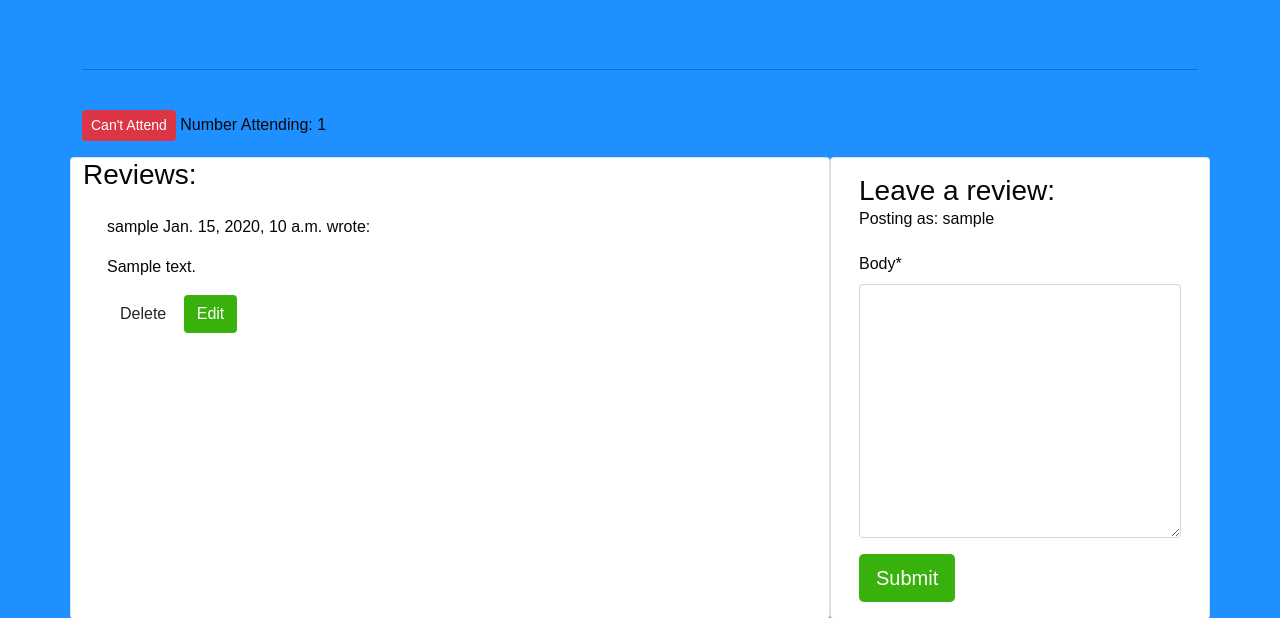
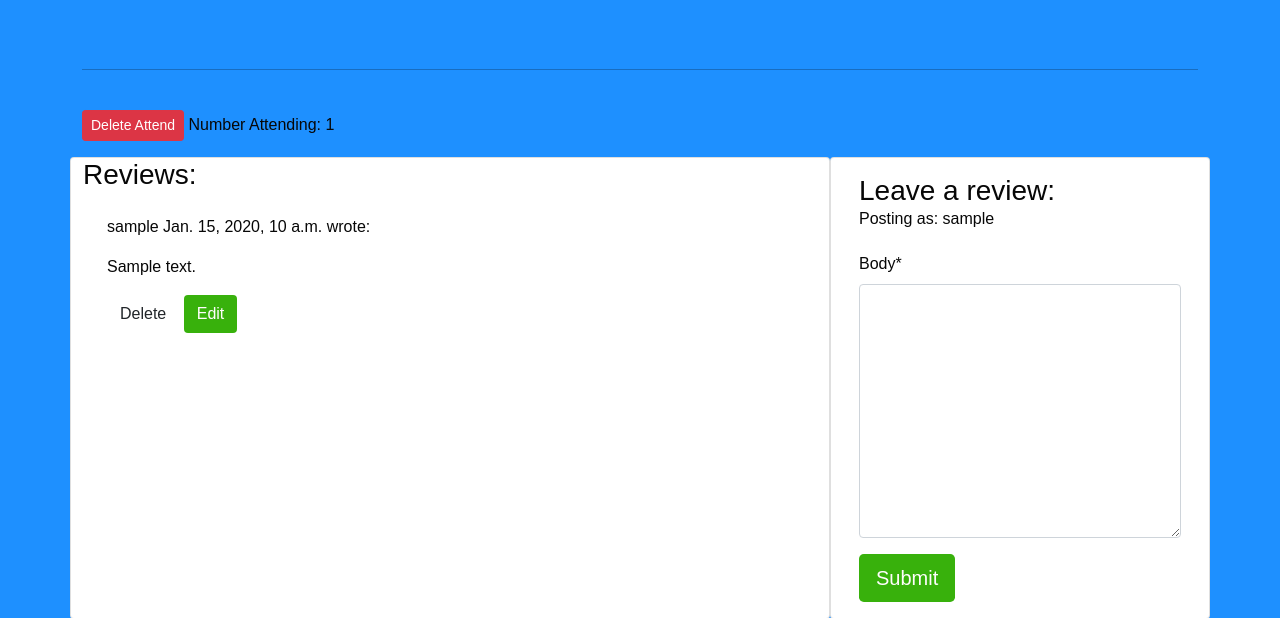
Before and after one commit to AmandaCIdev/full-stack-capstone, a Django app: a page that uses event/templates/event/event_detail.html in a window 1280 px wide. Shown: the part 491-1109 px from the top of the page. Run offline with Django 4.2, Linux system fonts and the light colour scheme; a user stored in the database is signed in; tables that the repository leaves empty hold one stand-in row (values such as "Sample post"); some libraries are stand-ins or nearby versions.

```diff
--- a/event/templates/event/event_detail.html
+++ b/event/templates/event/event_detail.html
@@ -59,7 +59,7 @@
             {% csrf_token %}
             {% if user.is_authenticated %}
             {% if user_like %}
-            <button type="submit" , name="slug" , value="{{ event.slug }}" , class="btn btn-danger btn-sm">Can't
+            <button type="submit" , name="slug" , value="{{ event.slug }}" , class="btn btn-danger btn-sm">Delete
                 Attend</button> Number Attending: {{likes}}
             {% else %}
             <button type="submit" , name="slug" , value="{{ event.slug }}" ,
--- a/event/urls.py
+++ b/event/urls.py
@@ -7,8 +7,8 @@ urlpatterns = [
     path('create/', views.event_create, name='create'),  # Create a new event
     path('<slug:slug>/update/', views.event_update, name='update'),  # Update an event
     path('<slug:slug>/delete/', views.event_delete, name='delete'),  # Delete an event
-    path('<slug:slug>/edit_review/<int:review_id>', views.review_edit, name='review_edit'),
-    path('<slug:slug>/delete_review/<int:review_id>', views.review_delete, name='review_delete'),
+    path('<slug:slug>/edit_review/<int:review_id>', views.review_edit, name='review_edit'), # Edit an event review
+    path('<slug:slug>/delete_review/<int:review_id>', views.review_delete, name='review_delete'), # Delete an event review
     path('<slug:slug>/add_review/', views.add_review, name='add_review'),  # Add a review to an event
     path('<slug:slug>/', views.EventDetail.as_view(), name='event_detail'),  # Event detail view
     path('', views.EventList.as_view(), name='home'),  # Event List and Home of flip cards
--- a/event/views.py
+++ b/event/views.py
@@ -37,7 +37,7 @@ class EventList(ListView):
     model = Event
     template_name = 'event_list.html'  # Specify the template name
     context_object_name = 'event_list'  # Specify the context object name
-    paginate_by = 6  # Optional: specify the number of items per page
+    paginate_by = 6  # Specify the number of items per page
 
     def get_queryset(self):
         """Return the queryset of events."""
--- a/static/css/style.css
+++ b/static/css/style.css
@@ -26,7 +26,7 @@ body {
 #tagline {
     color: black;
     font-family: 'Lexend', sans-serif;
-    font-weight: 400;
+    font-weight: 300;
 }
 
 
@@ -379,5 +379,5 @@ p {
         /* Optionally set a maximum width for each column */
     }
 
-    /* Add more specific styles for individual elements if needed */
+
 }
```
Also changed, not shown: static/images/Responsive devices.png (added).
